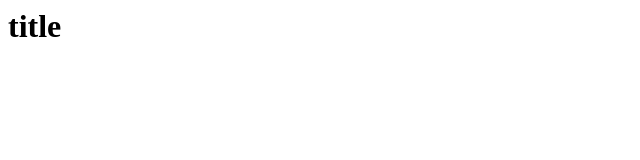
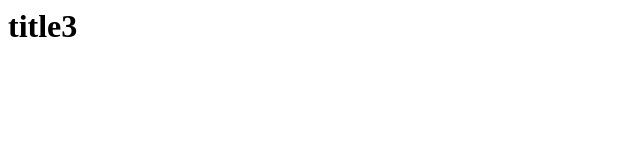
Before and after one commit to palacios07/newTest, a plain HTML site: page index.html in a window 1280 px wide. Shown: the full height of the page, 0-640 px from the left. Drawn offline with Linux system fonts and the light colour scheme.

Commit message:
modified content

```diff
--- a/index.html
+++ b/index.html
@@ -5,7 +5,7 @@
 
     <body>
     <h1>
-        title
+        title3
         </h1>
     </body>
 </html>
```
